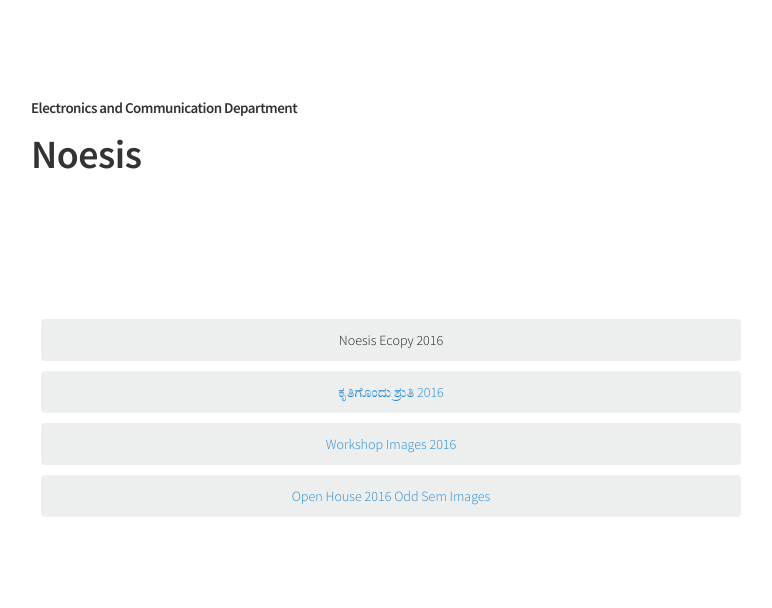
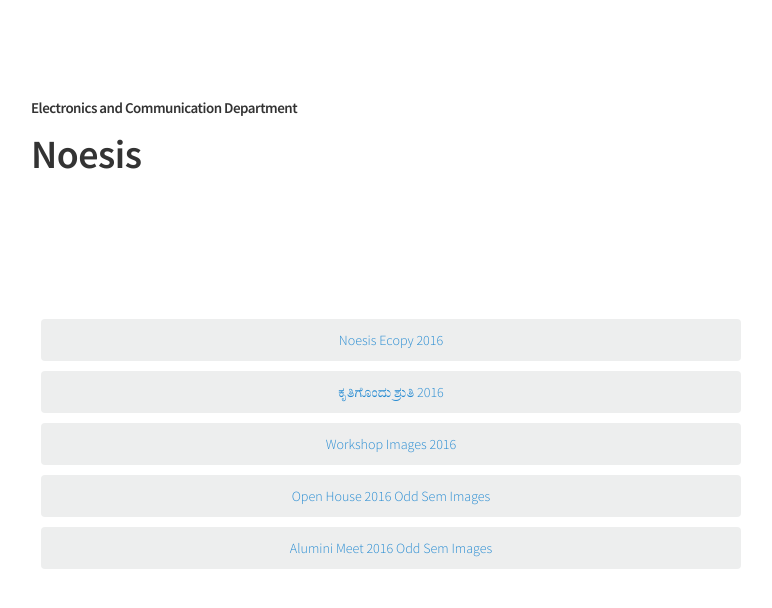
Before and after one commit to ecernsit/ecernsit.github.io, a Jekyll site: the page built from _posts/2016-10-06-noesis.md, in a window 1280 px wide. Shown: the top 608 px of the page, without its empty margins (249-1021 px from the left). Built offline with Jekyll 4.4.1, drawn with Linux system fonts in a browser that asks for light colours.

Commit message:
alumini meet & ecopy

```diff
--- a/_posts/2016-10-06-noesis.md
+++ b/_posts/2016-10-06-noesis.md
@@ -73,9 +73,9 @@
 
 
 
+<div class='button -regular center'>
+<a target="_blank" href="https://drive.google.com/open?id=0B9cqMjKT9M-demEwWjdVeG1QSVE">Noesis Ecopy 2016</a>
 
-<div class='button -regular center'>
-Noesis Ecopy 2016
 </div>
 
 <div class='button -regular center'>
@@ -90,4 +90,7 @@ Noesis Ecopy 2016
 <a target="_blank" href="https://goo.gl/photos/Adg7TbAEf2t5XCPP8">Open house 2016 Odd Sem Images</a>
 </div>
 
+<div class='button -regular center'>
+<a target="_blank" href="https://goo.gl/photos/h26CuL4KYshqqfnb8">Alumini Meet 2016 Odd Sem Images</a>
 </div>
+</div>
```
